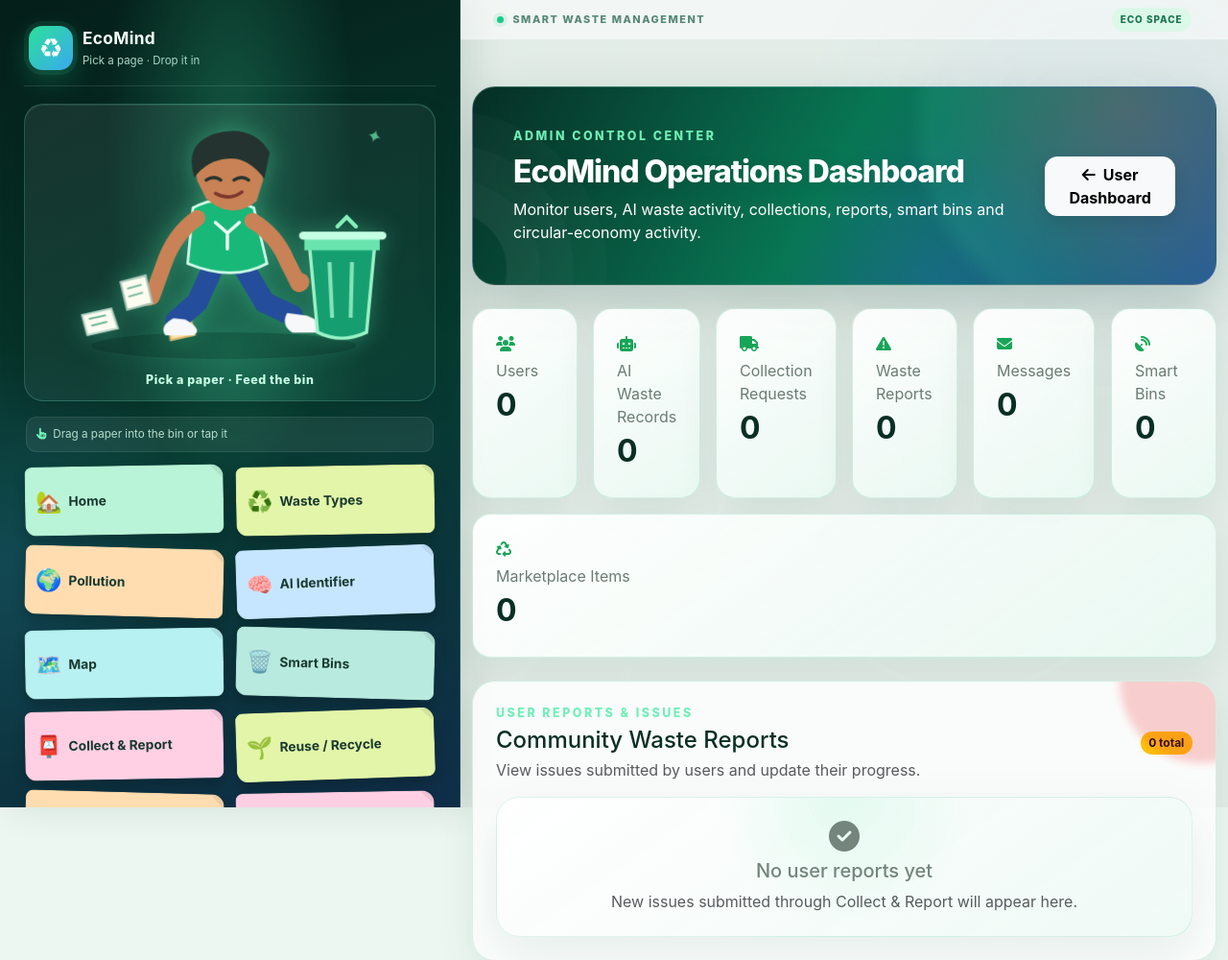
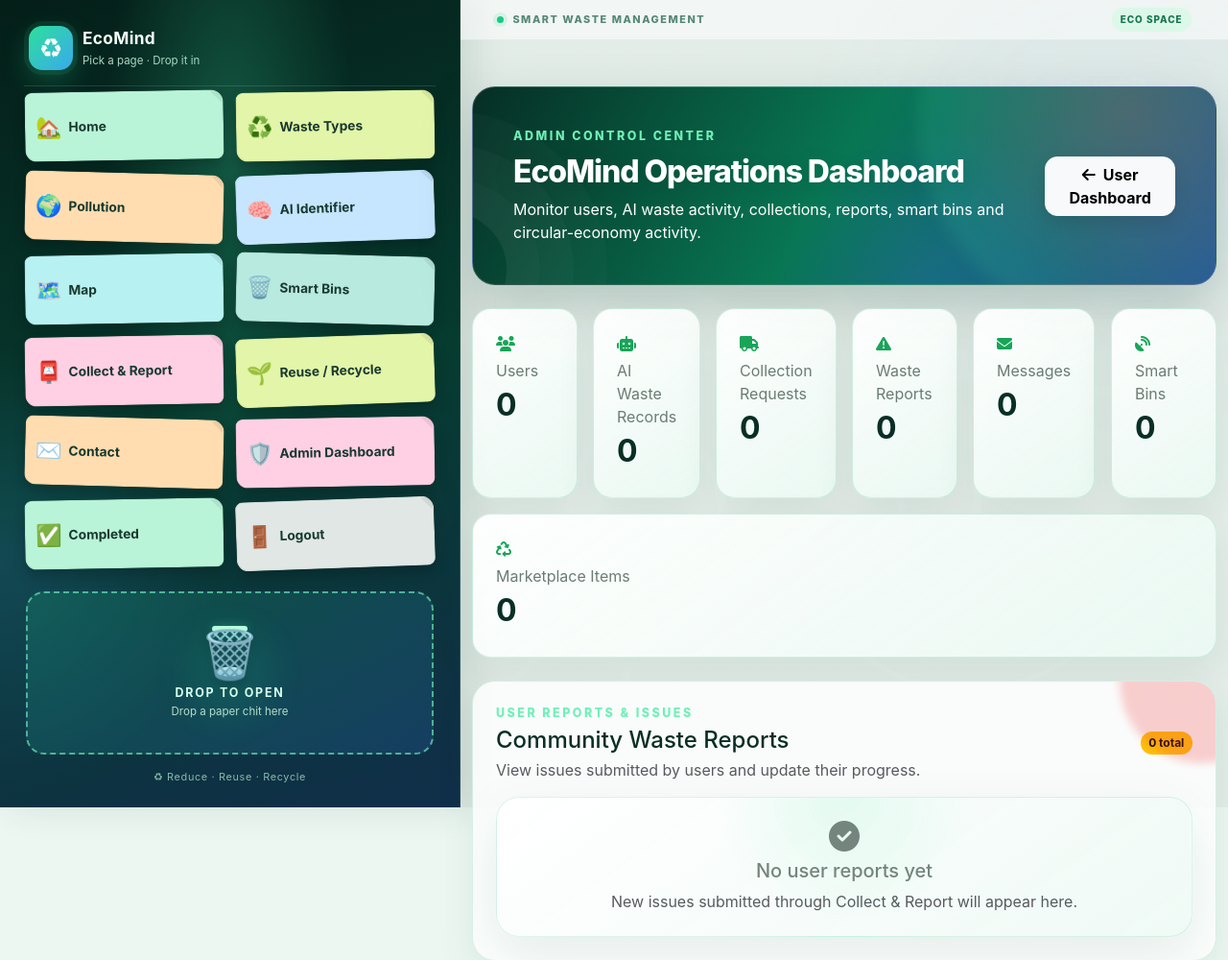
Before and after one commit to Joshna0307/smart-waste-management, a Flask app: page /admin in a window 1280 px wide. Shown: the top 1000 px of the page at 96% size. Run offline with Flask 3, Linux system fonts and the light colour scheme; the visitor is signed in with stand-in values (Sample User, id 1).

Commit message:
Remove animated boy from navigation sidebar

```diff
--- a/templates/base.html
+++ b/templates/base.html
@@ -11,53 +11,6 @@
 <div class="eco-workspace">
   <aside class="eco-picker" aria-label="Paper chit page navigation">
     <div class="picker-brand"><span class="picker-logo">♻</span><div><strong>EcoMind</strong><small>Pick a page · Drop it in</small></div></div>
-    <div class="picker-boy-stage" id="boyStage" aria-hidden="true">
-      <div class="picker-spark spark-one">✦</div>
-      <svg class="cartoon-boy" viewBox="0 0 260 190" role="img" aria-label="Animated boy bending down, picking up litter and putting it into a recycling bin">
-  <ellipse cx="125" cy="174" rx="100" ry="10" fill="#001d16" opacity=".24"/>
-  <g class="ground-papers">
-    <path d="M18 151 l22 -5 5 15 -23 5z" fill="#fffdf1" stroke="#b9d8ca" stroke-width="1.5"/>
-    <path d="M23 154 l13 -3 M25 159 l12 -3" stroke="#72b89b" stroke-width="1.5"/>
-    <path d="M48 164 l16 -8 9 12 -17 7z" fill="#c9e8ff" stroke="#9bc4e0" stroke-width="1.5"/>
-    <path d="M83 157 l17 -4 3 13 -18 4z" fill="#ffe0a8" stroke="#d9b76f" stroke-width="1.5"/>
-  </g>
-  <g class="boy-body">
-    <g class="boy-legs">
-      <path d="M105 119 L94 143 L78 157" fill="none" stroke="#244d9b" stroke-width="16" stroke-linecap="round"/>
-      <path d="M130 118 L145 143 L166 153" fill="none" stroke="#244d9b" stroke-width="16" stroke-linecap="round"/>
-      <path d="M76 155 Q65 161 70 168 L91 168 Q99 164 85 156" fill="#f7f8fa"/>
-      <path d="M162 151 Q157 160 166 166 L188 166 Q194 160 177 153" fill="#f7f8fa"/>
-    </g>
-    <path class="boy-shirt" d="M95 70 Q116 58 141 70 L151 112 Q125 126 91 112 Z" fill="#18b879" stroke="#d2ffeb" stroke-width="2"/>
-    <path d="M112 81 l9 8 9 -8 M121 89 v12" fill="none" stroke="#effff7" stroke-width="2.5" stroke-linecap="round"/>
-    <g class="boy-arms">
-      <path class="boy-arm-left" d="M98 78 Q80 89 71 112 L61 136" fill="none" stroke="#c98255" stroke-width="12" stroke-linecap="round"/>
-      <path class="boy-arm-right" d="M140 78 Q158 88 167 108 L176 125" fill="none" stroke="#c98255" stroke-width="12" stroke-linecap="round"/>
-      <circle cx="61" cy="137" r="7" fill="#c98255"/>
-      <circle cx="176" cy="126" r="7" fill="#c98255"/>
-    </g>
-    <g class="boy-head">
-      <path d="M98 49 Q93 22 119 19 Q146 19 148 49 L143 65 Q124 80 105 63 Z" fill="#c98255"/>
-      <path d="M96 47 Q88 22 111 14 Q140 6 153 28 L149 48 Q136 31 121 33 Q106 34 96 47" fill="#24332f"/>
-      <path d="M105 49 q6 -4 11 0 M126 49 q6 -4 11 0" stroke="#26342f" stroke-width="2.5" fill="none" stroke-linecap="round"/>
-      <path d="M112 59 Q122 65 132 58" fill="none" stroke="#7e382c" stroke-width="2.5" stroke-linecap="round"/>
-    </g>
-  </g>
-  <g class="boy-paper">
-    <path d="M47 126 l19 -5 5 21 -19 5z" fill="#fffdf1" stroke="#a7c8b9" stroke-width="1.5"/>
-    <path d="M52 131 l11 -3 M53 137 l11 -3" stroke="#80bda4" stroke-width="1.5"/>
-  </g>
-  <g class="boy-bin">
-    <path d="M190 100 L239 100 L233 164 Q214 173 196 164 Z" fill="#159f70" stroke="#9af2c7" stroke-width="2.5"/>
-    <path d="M186 93 L243 93 L243 102 L186 102 Z" fill="#69e4ae"/>
-    <path class="bin-lid-art" d="M185 91 L245 91" stroke="#c4ffe4" stroke-width="6" stroke-linecap="round"/>
-    <path d="M205 111 L207 153 M222 111 L221 153" stroke="#a2f3ce" stroke-width="3" opacity=".8"/>
-    <path d="M211 84 l7 -7 7 7" fill="none" stroke="#83f0bb" stroke-width="3" stroke-linecap="round"/>
-  </g>
-</svg>
-      <div class="picker-boy-caption">Pick a paper · Feed the bin</div>
-    </div>
-    <div class="paper-instructions"><i class="fa-solid fa-hand-pointer"></i> Drag a paper into the bin or tap it</div>
     <div class="paper-stack" id="paperStack">
       <a class="paper-chit paper-mint" draggable="true" data-url="{{url_for('index')}}" href="{{url_for('index')}}"><span>🏡</span> Home</a>
       {% if current_user and not session.get('is_admin') %}<a class="paper-chit paper-blue" draggable="true" data-url="{{url_for('dashboard')}}" href="{{url_for('dashboard')}}"><span>📊</span> Dashboard</a><a class="paper-chit paper-purple" draggable="true" data-url="{{url_for('eco_hub')}}" href="{{url_for('eco_hub')}}"><span>🤖</span> EcoMind AI</a>{% endif %}
@@ -93,9 +46,7 @@
  const stack=document.getElementById('paperStack'), bin=document.getElementById('binDropzone');
  if(!stack||!bin)return;
  let selectedUrl='';
- const boyStage=document.getElementById('boyStage');
- if(boyStage) requestAnimationFrame(()=>boyStage.classList.add('boy-doing-action'));
- function animateDrop(url, chit){selectedUrl=url;if(chit)chit.classList.add('paper-picked');bin.classList.add('bin-ready');if(boyStage)boyStage.classList.add('boy-doing-action');setTimeout(()=>{window.location.href=url;},1250);}
+ function animateDrop(url, chit){selectedUrl=url;if(chit)chit.classList.add('paper-picked');bin.classList.add('bin-ready');setTimeout(()=>{window.location.href=url;},1250);}
  stack.querySelectorAll('.paper-chit').forEach(chit=>{
    chit.addEventListener('dragstart',e=>{selectedUrl=chit.dataset.url||chit.href;chit.classList.add('is-dragging');e.dataTransfer.setData('text/plain',selectedUrl);e.dataTransfer.effectAllowed='move';});
    chit.addEventListener('dragend',()=>chit.classList.remove('is-dragging'));
```
